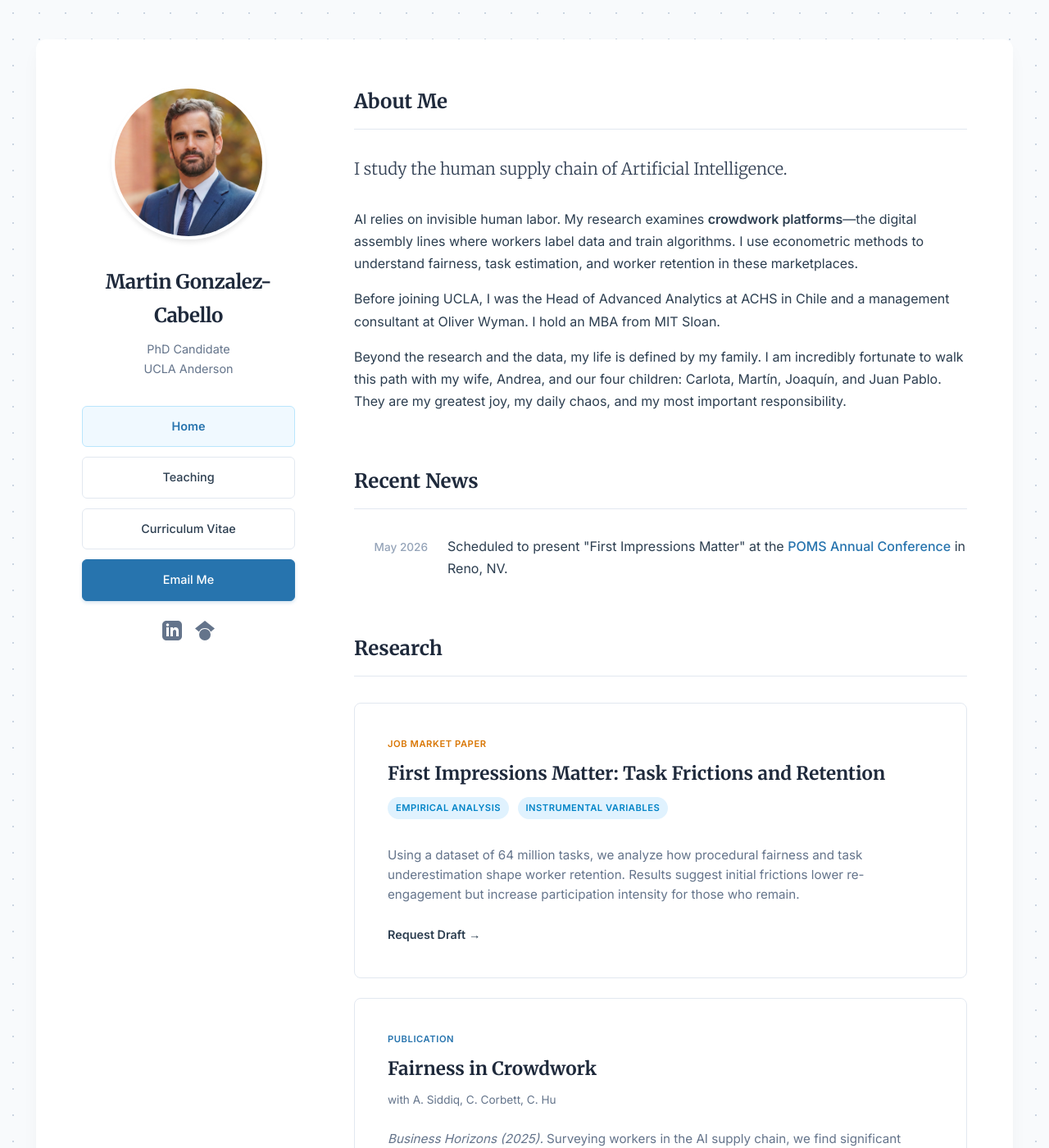
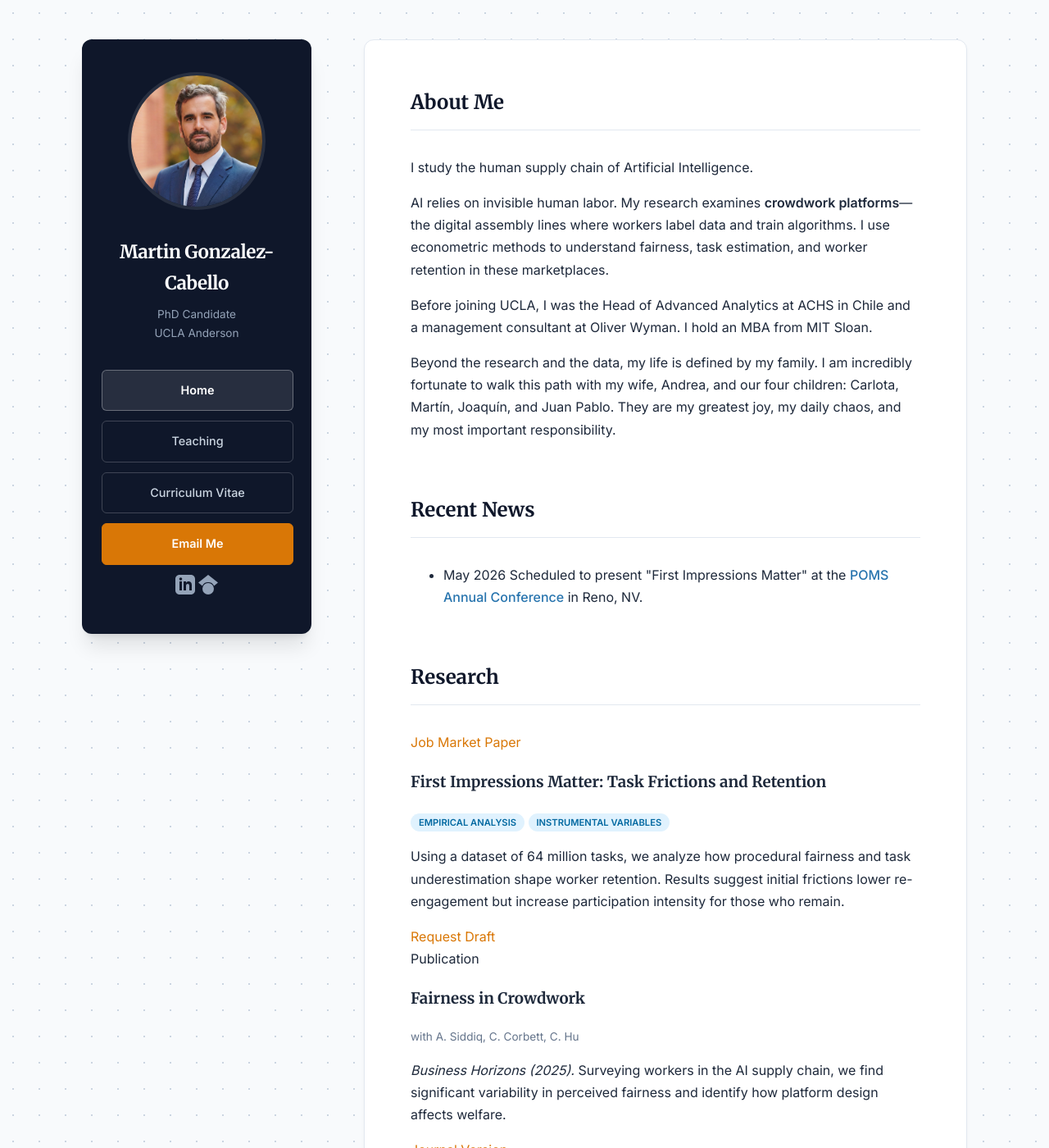
Before and after one commit to martins73/research-site, a Jekyll site: the page built from index.html, in a window 1280 px wide and 1400 px high. Shown: the whole window at 82% size. Built offline with Jekyll 4.4.1, drawn with Linux system fonts in a browser that asks for light colours.

Commit message:
Update default.html

```diff
--- a/_layouts/default.html
+++ b/_layouts/default.html
@@ -25,88 +25,140 @@
     <link href="https://fonts.googleapis.com/css2?family=Inter:wght@300;400;500;600&family=Merriweather:ital,wght@0,300;0,400;0,700;1,300&display=swap" rel="stylesheet">
 
     <style>
-        /* DESIGN SYSTEM */
+        /* DESIGN SYSTEM: Human in the Loop Palette */
         :root {
-            --bg: #ffffff;
-            --text-main: #2c3e50;
-            --text-light: #64748b; /* Slightly cooler grey for modern feel */
-            --accent: #2774AE;     /* UCLA Blue */
-            --accent-hover: #1e5f8e;
-            --border: #e2e8f0;     /* Lighter, cleaner border */
+            /* 1. Backgrounds */
+            --bg-body: #F8FAFC;    /* Off-white paper (very calm) */
+            --bg-sidebar: #0F172A; /* Deep Navy (Professional/Tech) */
+            --bg-card: #ffffff;    /* Pure white for content cards */
+
+            /* 2. Text */
+            --text-main: #1e293b;  /* Dark Slate for body text */
+            --text-muted: #64748b; /* Lighter slate for dates/meta */
+            --text-sidebar: #e2e8f0; /* Light grey for text on Navy bg */
+
+            /* 3. Accents */
+            --accent: #D97706;     /* Burnt Amber (The "Human" Element) */
+            --accent-hover: #b45309;
+
+            --border: #e2e8f0;
         }
 
-        /* 1. GLOBAL STYLES & BACKGROUND */
+        /* GLOBAL */
         body {
             font-family: 'Inter', sans-serif;
             color: var(--text-main);
             line-height: 1.7;
             margin: 0; padding: 0;
-            background-color: #f8fafc; /* Slate-50: A very light cool grey */
-
-            /* SUBTLE NETWORK PATTERN */
+            background-color: var(--bg-body);
+            /* Subtle dark dots for texture */
             background-image: radial-gradient(#cbd5e1 1px, transparent 1px);
-            background-size: 32px 32px; /* Creates a clean, engineered grid texture */
-
+            background-size: 32px 32px;
             min-height: 100vh;
             display: flex;
             flex-direction: column;
         }
 
-        h1, h2, h3, .name {
+        h1, h2, h3, .name, .card-title, .cv-title, .course-title {
             font-family: 'Merriweather', serif;
         }
 
+        /* LAYOUT CONTAINER */
         .container {
-            max-width: 1080px; /* Slightly wider to accommodate the grid */
+            max-width: 1080px;
             margin: 3rem auto;
-            background: var(--bg);
-            padding: 3.5rem;
-            border-radius: 12px; /* Softer corners */
-            box-shadow: 0 10px 25px -5px rgba(0, 0, 0, 0.05), 0 8px 10px -6px rgba(0, 0, 0, 0.01); /* Modern "Float" shadow */
+            /* REMOVED: background: white; -> The container is now transparent */
+            /* The sidebar and content will be separate blocks now */
+            background: transparent;
+            box-shadow: none;
+            padding: 0;
+
             display: grid;
-            grid-template-columns: 260px 1fr;
-            gap: 4.5rem;
-            flex: 1;
+            grid-template-columns: 280px 1fr;
+            gap: 4rem;
             align-items: start;
         }
 
-        /* 2. SIDEBAR */
+        /* --- THE NAVY SIDEBAR --- */
         .sidebar {
+            background-color: var(--bg-sidebar); /* DARK NAVY BG */
+            color: var(--text-sidebar);
+            padding: 2.5rem 1.5rem;
+            border-radius: 12px;
             text-align: center;
             position: sticky;
             top: 2rem;
+            box-shadow: 0 20px 25px -5px rgba(0, 0, 0, 0.1), 0 8px 10px -6px rgba(0, 0, 0, 0.1);
         }
 
         .profile-img {
-            width: 180px; height: 180px;
+            width: 160px; height: 160px;
             border-radius: 50%;
             object-fit: cover;
             margin-bottom: 1.5rem;
-            border: 4px solid white; /* White halo to separate from bg */
-            box-shadow: 0 4px 6px -1px rgba(0, 0, 0, 0.1);
+            border: 4px solid rgba(255,255,255,0.1); /* Subtle border */
         }
 
-        .name { font-size: 1.5rem; font-weight: 700; margin: 0 0 0.5rem 0; color: #1e293b; letter-spacing: -0.5px; }
-        .affiliation { font-size: 0.9rem; color: var(--text-light); margin-bottom: 2rem; font-family: 'Inter', sans-serif; }
+        .name {
+            font-size: 1.4rem;
+            font-weight: 700;
+            margin: 0 0 0.5rem 0;
+            color: #ffffff; /* White text for name */
+            letter-spacing: -0.5px;
+        }
 
+        .affiliation {
+            font-size: 0.85rem;
+            color: #94a3b8; /* Muted blue-grey */
+            margin-bottom: 2rem;
+        }
+
+        /* NAVIGATION BUTTONS (On Navy Background) */
         .sidebar-btn {
             display: flex; align-items: center; justify-content: center; width: 100%; padding: 0.75rem 0; margin-bottom: 0.75rem; border-radius: 6px;
-            text-decoration: none; font-size: 0.9rem; font-weight: 500; box-sizing: border-box; transition: all 0.2s;
-            font-family: 'Inter', sans-serif;
+            text-decoration: none; font-size: 0.9rem; font-weight: 500; transition: all 0.2s; font-family: 'Inter', sans-serif;
         }
 
-        .btn-primary { background-color: var(--accent); color: white; border: 1px solid var(--accent); box-shadow: 0 2px 4px rgba(39, 116, 174, 0.2); }
-        .btn-primary:hover { background-color: var(--accent-hover); transform: translateY(-1px); }
-        .btn-outline { background-color: transparent; border: 1px solid var(--border); color: var(--text-main); }
-        .btn-outline:hover { border-color: var(--accent); color: var(--accent); background-color: #f8fafc; }
-        .btn-active { background-color: #F0F9FF; color: var(--accent); border: 1px solid #BAE6FD; font-weight: 600; }
-        .btn-active:hover { background-color: #E0F2FE; }
+        /* The AMBER Action Button */
+        .btn-primary {
+            background-color: var(--accent); /* AMBER */
+            color: white;
+            border: 1px solid var(--accent);
+            font-weight: 600;
+        }
+        .btn-primary:hover { background-color: var(--accent-hover); }
 
-        .social-links { margin-top: 1.5rem; display: flex; justify-content: center; gap: 1rem; }
-        .social-icon { fill: var(--text-light); transition: fill 0.2s; }
-        .social-link:hover .social-icon { fill: var(--accent); transform: scale(1.1); }
+        /* Sidebar Links (Light text on dark) */
+        .btn-outline {
+            background-color: transparent;
+            color: #cbd5e1; /* Light grey */
+            border: 1px solid rgba(255,255,255,0.2);
+        }
+        .btn-outline:hover {
+            border-color: #ffffff;
+            color: #ffffff;
+            background-color: rgba(255,255,255,0.05);
+        }
+        .btn-active {
+            background-color: rgba(255,255,255,0.1);
+            color: #ffffff;
+            border: 1px solid rgba(255,255,255,0.3);
+            font-weight: 600;
+        }
 
-        /* CONTENT GENERAL */
+        .social-icon { fill: #94a3b8; }
+        .social-link:hover .social-icon { fill: var(--accent); } /* Amber hover */
+
+
+        /* --- CONTENT AREA --- */
+        .content {
+            background: white; /* White paper for reading */
+            padding: 3.5rem;
+            border-radius: 12px;
+            box-shadow: 0 4px 6px -1px rgba(0, 0, 0, 0.05);
+            border: 1px solid var(--border);
+        }
+
         .content section { margin-bottom: 4rem; }
 
         h2 {
@@ -115,137 +167,39 @@
             padding-bottom: 0.75rem;
             margin-bottom: 2rem;
             margin-top: 0;
-            color: #1e293b;
+            color: var(--bg-sidebar); /* Use Navy for Headings */
             font-weight: 700;
         }
 
-        .lead {
-            font-size: 1.25rem;
-            color: #334155;
-            font-weight: 300;
-            line-height: 1.6;
-            margin-bottom: 2rem;
-            font-family: 'Merriweather', serif;
+        /* LINKS */
+        a { color: var(--accent); text-decoration: none; }
+        a:hover { text-decoration: underline; }
+
+
+        /* --- CARDS & LISTS (Updated for new palette) --- */
+        .paper-card, .cv-entry, .course-item {
+            /* No major changes needed, they sit on white */
         }
 
-        /* --- 3. UPDATED: 4x1 WIDE LIST VIEW --- */
-        .research-grid {
-            display: grid;
-            grid-template-columns: 1fr; /* Force 1 column */
-            gap: 1.5rem;
-            margin-top: 1rem;
+        /* Update the Badges to match the Amber theme? Or keep them Blue? */
+        /* Let's keep them Blue for contrast, or switch to Amber tint */
+        .tech-badge {
+            color: #0369a1;
+            background-color: #e0f2fe;
+            padding: 4px 10px;
+            border-radius: 9999px;
+            font-size: 0.7rem; font-weight: 600; text-transform: uppercase;
         }
 
-        .paper-card {
-            background: white;
-            border: 1px solid var(--border);
-            border-radius: 8px;
-            padding: 2.5rem; /* More padding for a premium feel */
-            transition: all 0.2s ease-out;
-            display: flex;
-            flex-direction: column;
-            position: relative;
-        }
-
-        .paper-card:hover {
-            transform: translateY(-2px);
-            box-shadow: 0 10px 20px -5px rgba(0, 0, 0, 0.05);
-            border-color: #cbd5e1;
-        }
-
-        /* TYPOGRAPHY OPTIMIZATION FOR WIDE CARDS */
-        .card-abstract {
-            font-size: 0.95rem;
-            color: #64748b;
-            margin-bottom: 1.5rem;
-            line-height: 1.6;
-            max-width: 780px; /* IMPORTANT: Keeps lines readable */
-        }
-
-        .paper-tag {
-            font-size: 0.7rem;
-            text-transform: uppercase;
-            letter-spacing: 0.05em;
-            color: var(--accent);
-            font-weight: 700;
-            margin-bottom: 0.75rem;
-            display: inline-block;
-            font-family: 'Inter', sans-serif;
-        }
-
-        .paper-tag.job-market { color: #D97706; }
-
-        .card-title {
-            font-family: 'Merriweather', serif;
-            font-size: 1.4rem; /* Larger title */
-            font-weight: 700;
-            margin: 0 0 0.75rem 0;
-            color: #1e293b;
-            line-height: 1.3;
-        }
-
-        .card-link {
-            font-size: 0.9rem;
-            font-weight: 600;
-            color: var(--text-main);
-            text-decoration: none;
-            display: inline-flex;
-            align-items: center;
-            margin-top: auto;
-            width: fit-content;
-        }
-
-        .card-link:hover { color: var(--accent); }
-        .card-link::after { content: "→"; margin-left: 4px; transition: margin 0.2s; }
-        .card-link:hover::after { margin-left: 8px; }
+        /* JMP Tag in Amber */
+        .paper-tag.job-market { color: var(--accent); }
 
 
-        /* 4. LIST STYLES (Keep your existing styles for News/CV) */
-        .news-list { list-style: none; padding: 0; }
-        .news-item { display: grid; grid-template-columns: 90px 1fr; gap: 1.5rem; margin-bottom: 1.25rem; align-items: baseline; }
-        .news-date { font-family: 'Inter', sans-serif; font-weight: 500; color: #94a3b8; font-size: 0.85rem; text-align: right; }
-        .news-text { font-size: 1rem; color: var(--text-main); }
-
-        .cv-entry { margin-bottom: 2rem; padding-left: 1rem; border-left: 2px solid transparent; transition: border 0.2s; }
-        .cv-entry:hover { border-left-color: var(--accent); }
-        .cv-title { font-weight: 600; font-size: 1.05rem; display: block; margin-bottom: 0.25rem; color: #1e293b; }
-        .cv-date { color: #64748b; font-style: italic; font-size: 0.9rem; }
-
-        /* --- NEW COOL BADGES --- */
-        .tech-badge {
-            display: inline-block;
-            font-size: 0.7rem;
-            font-family: 'Inter', sans-serif;
-            font-weight: 600;
-            text-transform: uppercase;
-            letter-spacing: 0.5px;
-
-            /* Blue Tint Look */
-            color: #0284c7;
-            background-color: #e0f2fe;
-            padding: 4px 10px;
-            border-radius: 9999px; /* Pill shape */
-
-            margin-right: 6px;
-            margin-bottom: 4px;
-            transition: all 0.2s ease;
-        }
-
-        .tech-badge:hover {
-            background-color: #bae6fd;
-            color: #0369a1;
-        }
-
-        /* FOOTER */
-        .site-footer { text-align: center; padding: 3rem 0; margin-top: auto; border-top: 1px solid var(--border); background: var(--bg); }
-        .credits { font-size: 0.85rem; color: var(--text-light); margin-bottom: 1rem; }
-        .amdg { font-size: 0.75rem; color: #cbd5e1; letter-spacing: 2px; font-weight: 600; user-select: none; }
-        .amdg:hover { color: var(--accent); transition: color 0.5s ease; cursor: help; }
-
+        /* --- MOBILE --- */
         @media (max-width: 768px) {
-            .container { grid-template-columns: 1fr; padding: 2rem 1.5rem; gap: 3rem; margin: 0; border-radius: 0; box-shadow: none; }
-            .sidebar { position: static; border-bottom: 1px solid var(--border); padding-bottom: 2rem; margin-bottom: 2rem; }
-            .research-grid { grid-template-columns: 1fr; }
+            .container { grid-template-columns: 1fr; gap: 2rem; margin: 1rem; }
+            .sidebar { position: static; padding: 2rem; }
+            .content { padding: 2rem; }
         }
     </style>
 </head>
```
